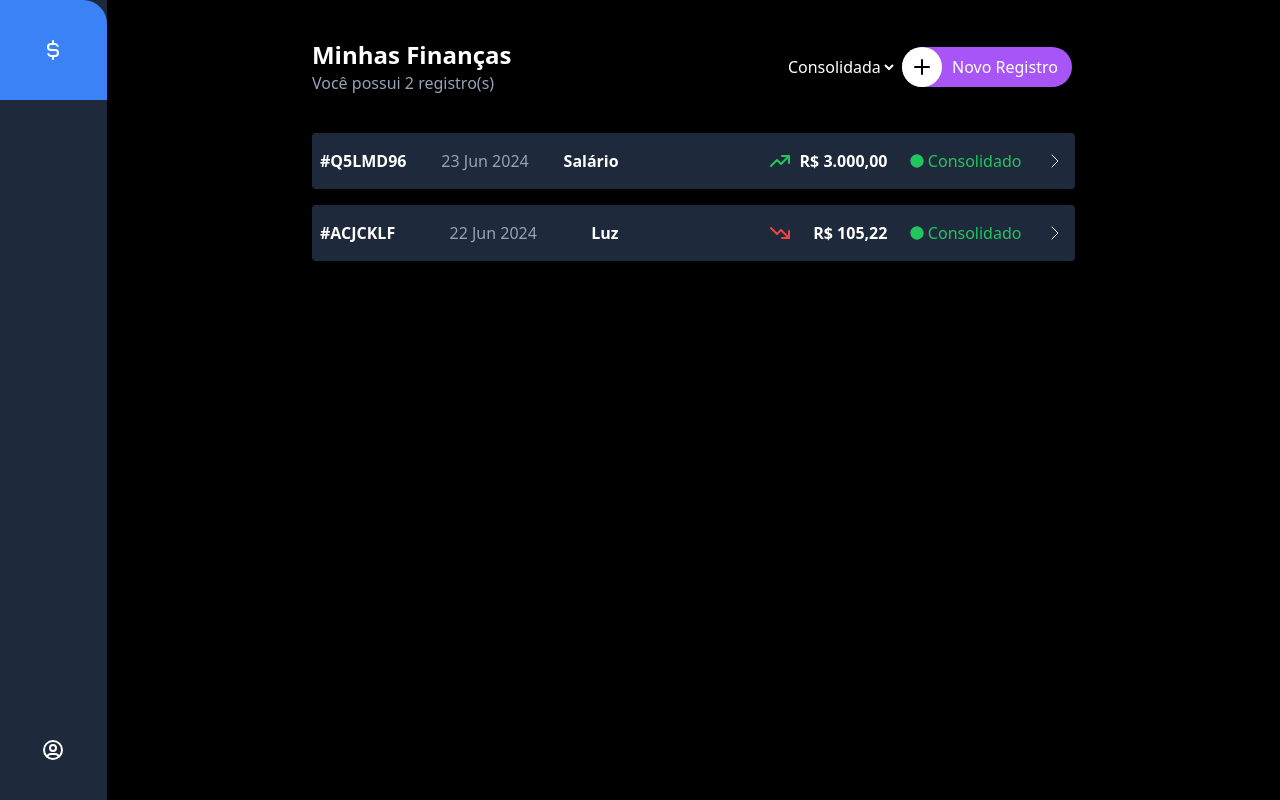
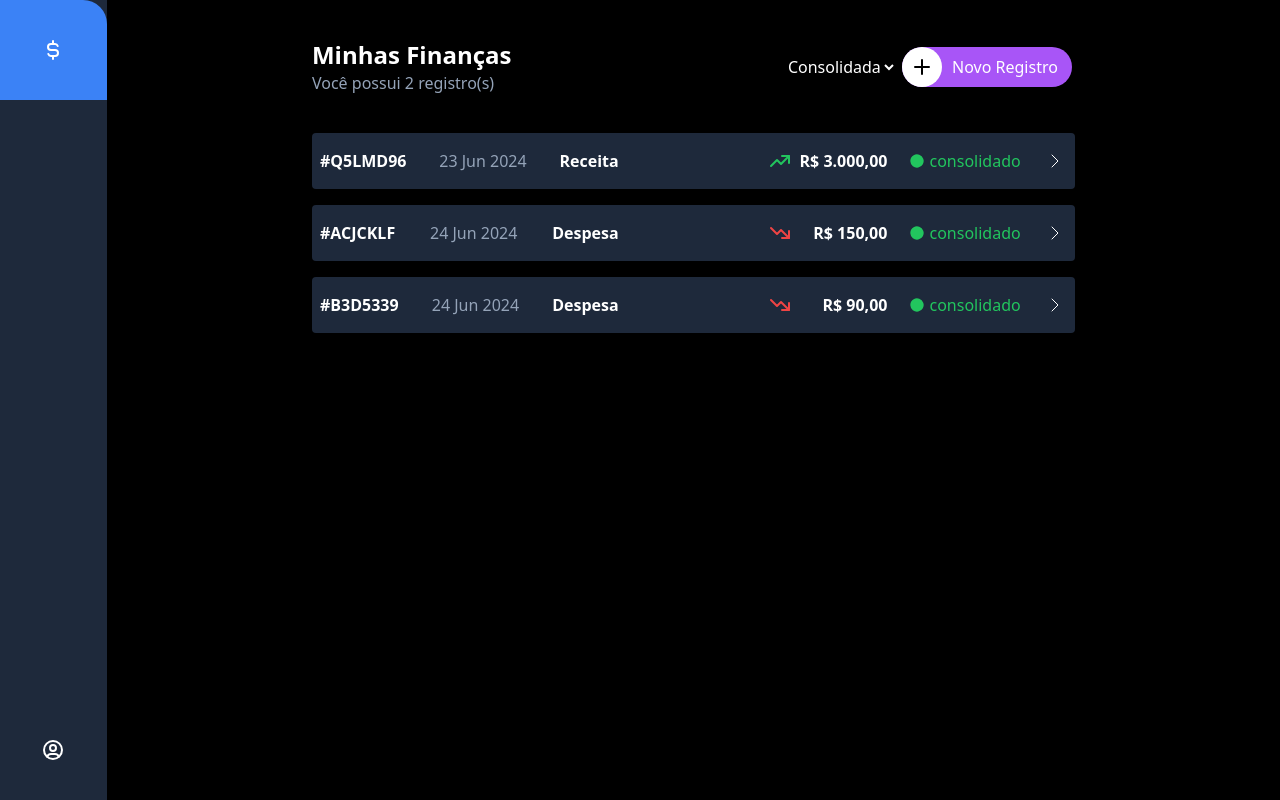
Before and after one commit to alanccezar/fd-rocket-financeiro, a Next.js app in the folder frontend-rocket-financeiro/: page /home in a window 1280 px wide. Built offline with nearby package versions, Linux system fonts and the light colour scheme.

Commit message:
Builds registers according to JSON file

```diff
--- a/frontend-rocket-financeiro/src/components/template/Register.tsx
+++ b/frontend-rocket-financeiro/src/components/template/Register.tsx
@@ -1,26 +1,40 @@
 import { IconChevronRight, IconCircleFilled, IconTrendingDown, IconTrendingUp } from "@tabler/icons-react";
 import Link from "next/link";
+import registers from "../../data/registers.json";
+
+console.log(registers);
 
 export default function Register() {
   return (
     <div id="table" className="flex flex-col w-[65%]">
-      <Link href={{ pathname: "/registerDetails", query: { id: "#Q5LMD96", date: "23 Jun 2024", type: "receita", description: "Salário", value: "R$ 3.000,00", status: "Consolidado" } }} className="w-full flex justify-between bg-slate-800 rounded py-4 px-2 mb-4">
+      {registers.map((reg) => {
+        return (
+          <Link key={reg.id} href={{ pathname: "/registerDetails", query: { id: reg.id, date: reg.date, type: reg.type, description: reg.description, value: reg.value, status: reg.status } }} className="w-full flex justify-between bg-slate-800 rounded py-4 px-2 mb-4">
             <div id="left-infos" className="flex w-2/5 justify-between">
-          <span id="id" className="text-white font-bold">#Q5LMD96</span>
-          <span id="data" className="text-slate-400">23 Jun 2024</span>
-          <span id="descricao" className="text-white font-bold">Salário</span>
+              <span id="id" className="text-white font-bold">{reg.id}</span>
+              <span id="data" className="text-slate-400">{reg.date}</span>
+              <span id="descricao" className="text-white font-bold">{reg.type}</span>
             </div>
             <div id="right-infos" className="flex w-2/5 justify-between">
               <span id="valor" className="text-white font-bold flex justify-between w-2/5">
+                {
+                  reg.type === "Receita"
+                    ?
                     <span id="tipo" className="text-green-500"><IconTrendingUp stroke={2} /></span>
-            R$ 3.000,00
+                    :
+                    <span id="tipo" className="text-red-500"><IconTrendingDown stroke={2} /></span>
+                }
+                {reg.value}
               </span>
-          <span id="status" className="text-green-500 flex w-2/5 items-center justify-evenly"><IconCircleFilled size={16} />  Consolidado</span>
+              <span id="status" className="text-green-500 flex w-2/5 items-center justify-evenly"><IconCircleFilled size={16} />  {reg.status}</span>
               <span className="text-white"><IconChevronRight stroke={1} /></span>
             </div>
           </Link>
+        )
+      })}
 
-      <Link href={{ pathname: "/registerDetails", query: { id: "#ACJCKLF", date: "22 Jun 2024", type: "Despesa", description: "Luz", value: "R$ 105,22", status: "Consolidado" } }} className="w-full flex justify-between bg-slate-800 rounded py-4 px-2 mb-4">
+
+      {/* <Link href={{ pathname: "/registerDetails", query: { id: "#ACJCKLF", date: "22 Jun 2024", type: "Despesa", description: "Luz", value: "R$ 105,22", status: "Consolidado" } }} className="w-full flex justify-between bg-slate-800 rounded py-4 px-2 mb-4">
         <div id="left-infos" className="flex w-2/5 justify-between">
           <span id="id" className="text-white font-bold">#ACJCKLF</span>
           <span id="data" className="text-slate-400">22 Jun 2024</span>
@@ -34,7 +48,7 @@ export default function Register() {
           <span id="status" className="text-green-500 flex w-2/5 items-center justify-evenly"><IconCircleFilled size={16} />  Consolidado</span>
           <span className="text-white"><IconChevronRight stroke={1} /></span>
         </div>
-      </Link>
+      </Link> */}
     </div>
   )
 }
--- a/frontend-rocket-financeiro/src/components/template/RegisterCard.tsx
+++ b/frontend-rocket-financeiro/src/components/template/RegisterCard.tsx
@@ -19,8 +19,9 @@ export default function RegisterCard(props: RegisterCardProps) {
         </div>
         <div className="flex flex-col w-1/6">
           <span className="text-slate-400 text-sm">Status do Registro</span>
-          {
-            props.status === "Consolidado"
+          <span className="flex justify-around text-green-500 items-center p-2 mt-2 bg-green-500/30 rounded"><IconCircleFilled stroke={2} size={16} /> {props.status}</span>
+          {/* {
+            props.type === "Receita"
               ?
               (
                 <span className="flex justify-around text-green-500 items-center p-2 mt-2 bg-green-500/30 rounded"><IconCircleFilled stroke={2} size={16} /> {props.status}</span>
@@ -29,7 +30,7 @@ export default function RegisterCard(props: RegisterCardProps) {
               (
                 <span className="flex justify-around text-red-500 items-center p-2 mt-2 bg-green-500/30 rounded"><IconCircleFilled stroke={2} size={16} /> {props.status}</span>
               )
-          }
+          } */}
         </div>
       </div>
 
@@ -40,7 +41,7 @@ export default function RegisterCard(props: RegisterCardProps) {
         </div>
         <div className="flex flex-col w-1/3">
           <span className="text-slate-400 text-sm">Tipo Registro</span>
-          <span className="font-bold"> {props.type === "receita"
+          <span className="font-bold"> {props.type === "Receita"
             ?
             (
               <div className="text-green-500 flex">
--- /dev/null
+++ b/frontend-rocket-financeiro/src/data/registers.json
@@ -0,0 +1,26 @@
+[
+  {
+    "id": "#Q5LMD96",
+    "description": "Salário",
+    "type": "Receita",
+    "date": "23 Jun 2024",
+    "value": "R$ 3.000,00",
+    "status": "consolidado"
+  },
+  {
+    "id": "#ACJCKLF",
+    "description": "Luz",
+    "type": "Despesa",
+    "date": "24 Jun 2024",
+    "value": "R$ 150,00",
+    "status": "consolidado"
+  },
+  {
+    "id": "#B3D5339",
+    "description": "Água",
+    "type": "Despesa",
+    "date": "24 Jun 2024",
+    "value": "R$ 90,00",
+    "status": "consolidado"
+  }
+]
```
Lines whose indentation alone changed are shown as unchanged.
